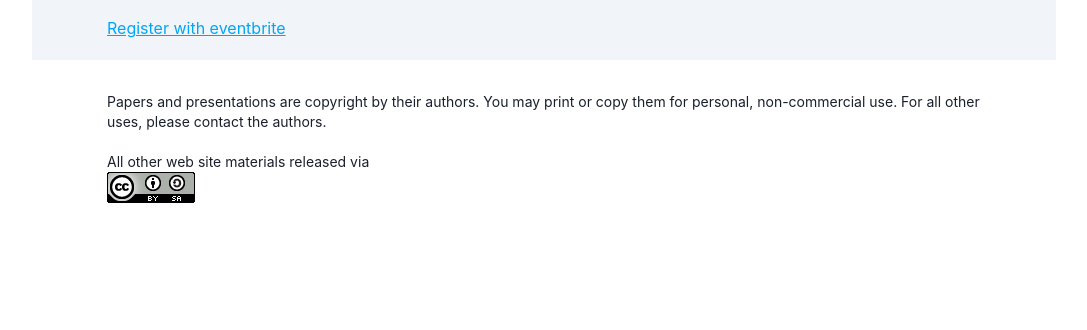
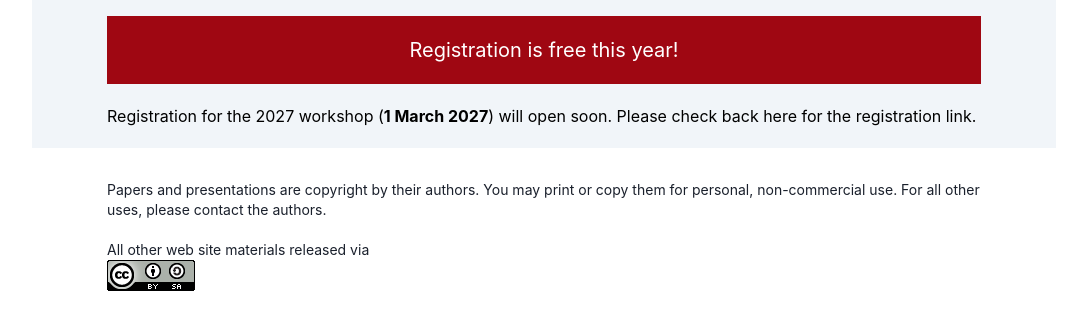
Before and after one commit to byu-fht/fhtw-website, an Astro site: page /registration in a window 1280 px wide. Shown: the part 170-500 px from the top of the page, without its empty margins (96-1183 px from the left). Built offline with nearby package versions, Linux system fonts and the light colour scheme; Astro itself is replaced by a stand-in of ours.

Commit message:
Move free-registration banner to the Registration page
Registration page: show the "Registration is free this year!" banner
and say 2027 registration opens soon, replacing the 2026 Eventbrite
link. Remove the banner from the Call for Papers.

Co-Authored-By: Claude Opus 5.5 <noreply@anthropic.com>

```diff
--- a/src/pages/call-for-papers.mdx
+++ b/src/pages/call-for-papers.mdx
@@ -10,10 +10,6 @@ import {
 } from "../components/Boxes.jsx";
 
 # Call for Papers
-
-<p></p>
-
-<RedBanner>Registration is free this year!</RedBanner>
 
 The 2027 Family History Technology Workshop will bring together developers,
 researchers, technology professionals, and users to discuss current and emerging
--- a/src/pages/registration.mdx
+++ b/src/pages/registration.mdx
@@ -2,6 +2,13 @@
 layout: ../layouts/Layout.astro
 ---
 
+import { RedBanner } from "../components/Boxes.jsx";
+
 # Registration
 
-[Register with eventbrite](https://bit.ly/fhtw-2026)
+<p></p>
+
+<RedBanner>Registration is free this year!</RedBanner>
+
+Registration for the 2027 workshop (**1 March 2027**) will open soon. Please
+check back here for the registration link.
```
